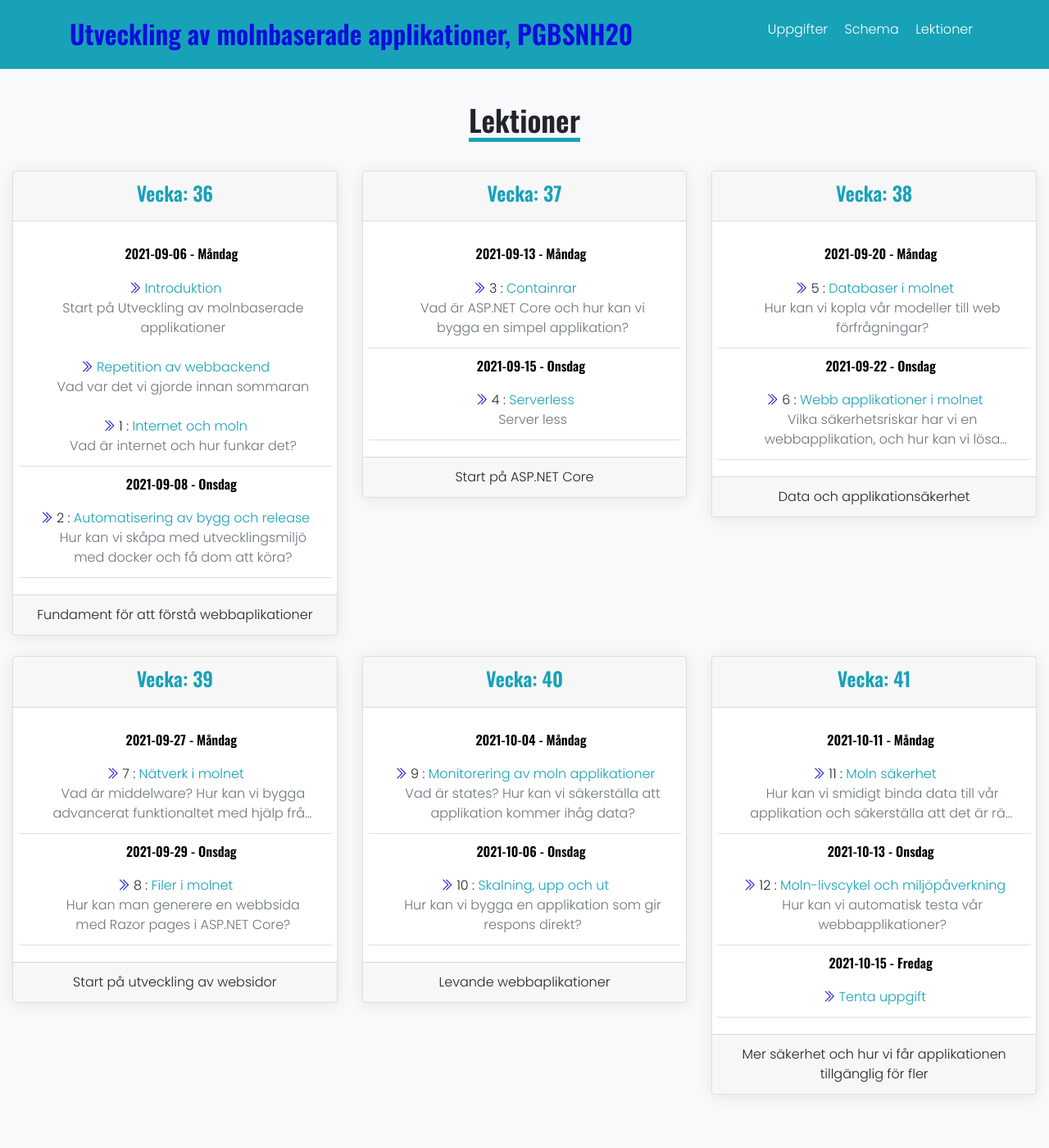
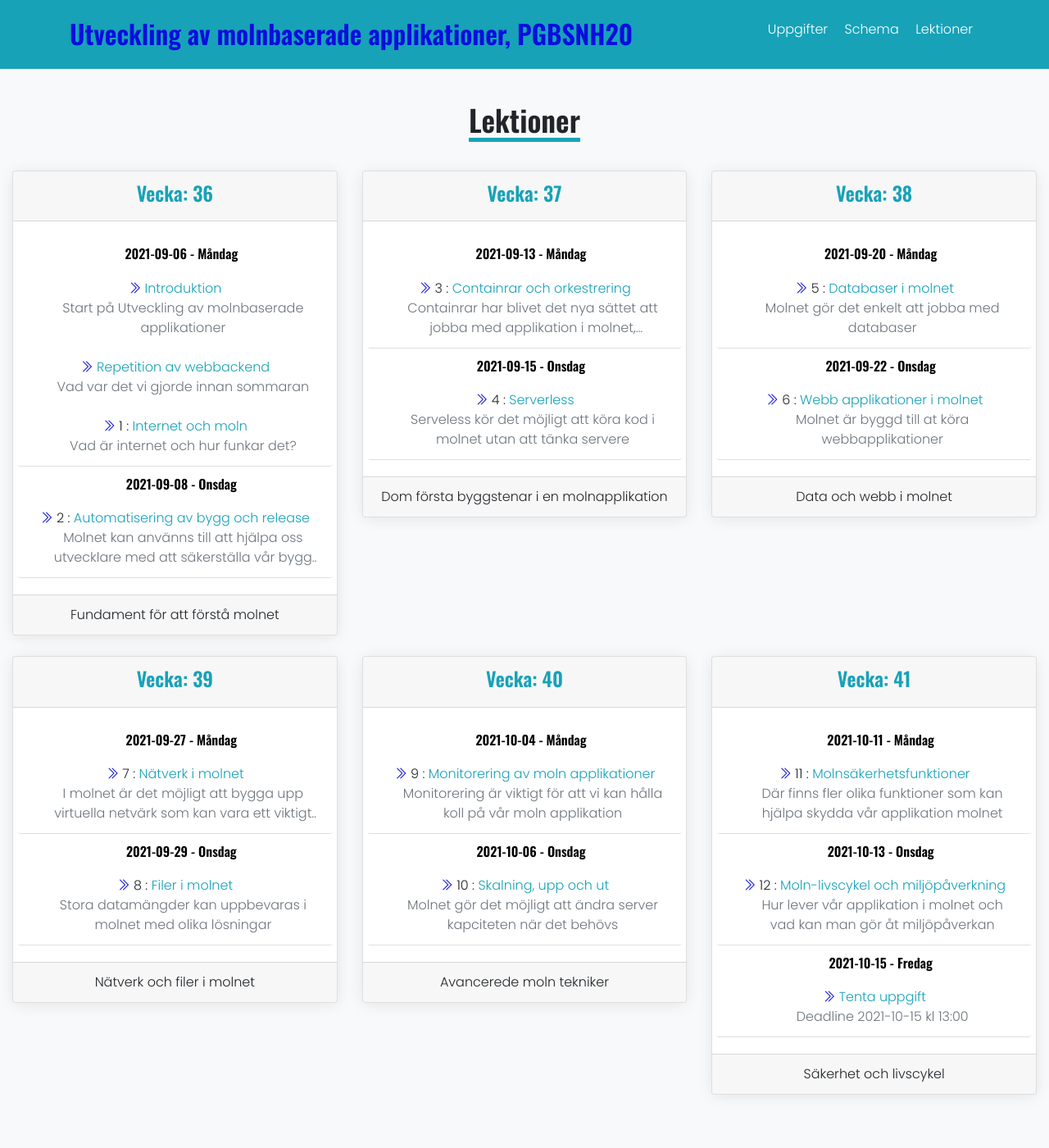
Before and after one commit to PGBSNH20/PGBSNH20-molnapplikationer, a Jekyll site: the page built from lectures.md, in a window 1280 px wide. Shown: the whole page at 82% size. Built offline with Jekyll 4.4.1, drawn with Linux system fonts in a browser that asks for light colours; nearby versions of some CDN libraries.

Commit message:
Updates schedule with descriptions

```diff
--- a/_data/schedule.yml
+++ b/_data/schedule.yml
@@ -4,7 +4,7 @@ course:
 weeks:
 - week: 36
   year: 2021
-  description: Fundament för att förstå webbaplikationer
+  description: Fundament för att förstå molnet
   days:
   - day: 2021-09-06
     weekday: "Måndag"
@@ -60,7 +60,7 @@ weeks:
       title: "Automatisering av bygg och release"
       titleEn: "Automatisering av bygg och release"
       slug: cloud-lectures/ci
-      description: "Hur kan vi skåpa med utvecklingsmiljö med docker och få dom att köra?"
+      description: "Molnet kan använns till att hjälpa oss utvecklare med att säkerställa vår bygg och release av vår kod"
       start-full: 20210908T090000
       end-full: 20210908T094500
       number: "2"
@@ -78,7 +78,7 @@ weeks:
     activities: null
 - week: 37
   year: 2021
-  description: Start på ASP.NET Core
+  description: Dom första byggstenar i en molnapplikation
   days:
   - day: 2021-09-13
     weekday: "Måndag"
@@ -90,10 +90,10 @@ weeks:
       start-full: 20210913T083000
       end-full: 20210913T090000
     - activity: lecture
-      title: "Containrar"
-      titleEn: "Containrar"
+      title: "Containrar och orkestrering"
+      titleEn: "Containers and orchestration"
       slug: cloud-lectures/containers
-      description: "Vad är ASP.NET Core och hur kan vi bygga en simpel applikation?"
+      description: "Containrar har blivet det nya sättet att jobba med applikation i molnet, orkestrering använns till att kontrollera hur dom körs"
       start-full: 20210913T090000
       end-full: 20210913T094500
       number: "3"
@@ -120,7 +120,7 @@ weeks:
       titleEn: "Serverless"
       number: "4"
       slug: cloud-lectures/serverless
-      description: "Server less"
+      description: "Serveless kör det möjligt att köra kod i molnet utan att tänka servere"
       start-full: 20210915T083000
       end-full: 20210915T093000
     - activity: standup
@@ -136,7 +136,7 @@ weeks:
     weekday: "Fredag"
 - week: 38
   year: 2021
-  description: Data och applikationsäkerhet
+  description: Data och webb i molnet
   days:
   - day: 2021-09-20
     weekday: "Måndag"
@@ -149,10 +149,10 @@ weeks:
       end-full: 20210920T090000
     - activity: lecture
       title: "Databaser i molnet"
-      titleEn: "Databaser i molnet"
+      titleEn: "Databases in the cloud"
       number: "5"
       slug: cloud-lectures/databases
-      description: "Hur kan vi kopla vår modeller till web förfrågningar?"
+      description: "Molnet gör det enkelt att jobba med databaser"
       start-full: 20210920T090000
       end-full: 20210920T093000
     - activity: standup
@@ -175,10 +175,10 @@ weeks:
       end-full: 20210922T090000
     - activity: lecture
       title: "Webb applikationer i molnet"
-      titleEn: "Webb applikationer i molnet"
+      titleEn: "Webapplications in the cloud"
       number: "6"
       slug: cloud-lectures/webapplications
-      description: "Vilka säkerhetsriskar har vi en webbapplikation, och hur kan vi lösa dom flesta med validering?"
+      description: "Molnet är byggd till at köra webbapplikationer"
       start-full: 20210922T090000
       end-full: 20210922T093000
     - activity: standup
@@ -195,7 +195,7 @@ weeks:
     lecture: null
 - week: 39
   year: 2021
-  description: Start på utveckling av websidor
+  description: "Nätverk och filer i molnet"
   days:
   - day: 2021-09-27
     weekday: "Måndag"
@@ -208,10 +208,10 @@ weeks:
       end-full: 20210927T090000
     - activity: lecture
       title: "Nätverk i molnet"
-      titleEn: "Nätverk i molnet"
+      titleEn: "Cloud networking"
       number: "7"
       slug: cloud-lectures/network
-      description: "Vad är middelware? Hur kan vi bygga advancerat funktionaltet med hjälp från middleware?"
+      description: "I molnet är det möjligt att bygga upp virtuella netvärk som kan vara ett viktigt verktyg för utveklarer"
       start-full: 20210927T083000
       end-full: 20210927T095000
     - activity: standup
@@ -234,10 +234,10 @@ weeks:
       end-full: 20210929T090000
     - activity: lecture
       title: "Filer i molnet"
-      titleEn: "Filer i molnet"
+      titleEn: "Files in the cloud"
       number: "8"
       slug: cloud-lectures/files
-      description: "Hur kan man generere en webbsida med Razor pages i ASP.NET Core?"
+      description: "Stora datamängder kan uppbevaras i molnet med olika lösningar"
       start-full: 20210929T083000
       end-full: 20210929T093000
     - activity: standup
@@ -254,7 +254,7 @@ weeks:
     lecture: null
 - week: 40
   year: 2021
-  description: Levande webbaplikationer
+  description: Avancerede moln tekniker
   days:
   - day: 2021-10-04
     weekday: "Måndag"
@@ -267,10 +267,10 @@ weeks:
       end-full: 20211004T090000
     - activity: lecture
       title: "Monitorering av moln applikationer"
-      titleEn: "Monitorering av moln applikationer"
+      titleEn: "Monitoring of cloud applications"
       number: "9"
       slug: cloud-lectures/monitoring
-      description: "Vad är states? Hur kan vi säkerställa att applikation kommer ihåg data?"
+      description: "Monitorering är viktigt för att vi kan hålla koll på vår moln applikation"
       start-full: 20211004T090000
       end-full: 20211004T160000
     - activity: standup
@@ -293,10 +293,10 @@ weeks:
       end-full: 20211006T090000
     - activity: lecture
       title: "Skalning, upp och ut"
-      titleEn: "Skalning, upp och ut"
+      titleEn: "Scaling in and out"
       number: "10"
       slug: cloud-lectures/scaling
-      description: "Hur kan vi bygga en applikation som gir respons direkt?"
+      description: "Molnet gör det möjligt att ändra server kapciteten när det behövs"
       start-full: 20211006T090000
       end-full: 20211006T160000
     - activity: standup
@@ -313,7 +313,7 @@ weeks:
     activities: null
 - week: 41
   year: 2021
-  description: Mer säkerhet och hur vi får applikationen tillgänglig för fler
+  description: Säkerhet och livscykel
   days:
   - day: 2021-10-11
     weekday: "Måndag"
@@ -325,9 +325,9 @@ weeks:
       start-full: 20211011T083000
       end-full: 20211011T090000
     - activity: lecture
-      title: "Moln säkerhet"
-      titleEn: "Moln säkerhet"
-      description: "Hur kan vi smidigt binda data till vår applikation och säkerställa att det är rätt person som kommer åt appliaktionen?"
+      title: "Molnsäkerhetsfunktioner"
+      titleEn: "Cloud security functionality"
+      description: "Där finns fler olika funktioner som kan hjälpa skydda vår applikation molnet"
       slug: cloud-lectures/security
       start-full: 20211011T083000
       end-full: 20211011T093000
@@ -352,10 +352,10 @@ weeks:
       end-full: 20211013T090000
     - activity: lecture
       title: "Moln-livscykel och miljöpåverkning"
-      titleEn: "Moln-livscykel och miljöpåverkning "
+      titleEn: "Lifecycle for cloud applications and enviromental effects"
       number: "12"
       slug: cloud-lectures/lifecycle
-      description: "Hur kan vi automatisk testa vår webbapplikationer?"
+      description: "Hur lever vår applikation i molnet och vad kan man gör åt miljöpåverkan"
       start-full: 20211013T090000
       end-full: 20211013T160000
     - activity: standup
@@ -373,6 +373,6 @@ weeks:
     - activity: exam
       title: "Tenta uppgift"
       titleEn: "Exam"
-      description: ""
+      description: "Deadline 2021-10-15 kl 13:00"
       start-full: 20211015T083000
       end-full: 20211015T093000
```
